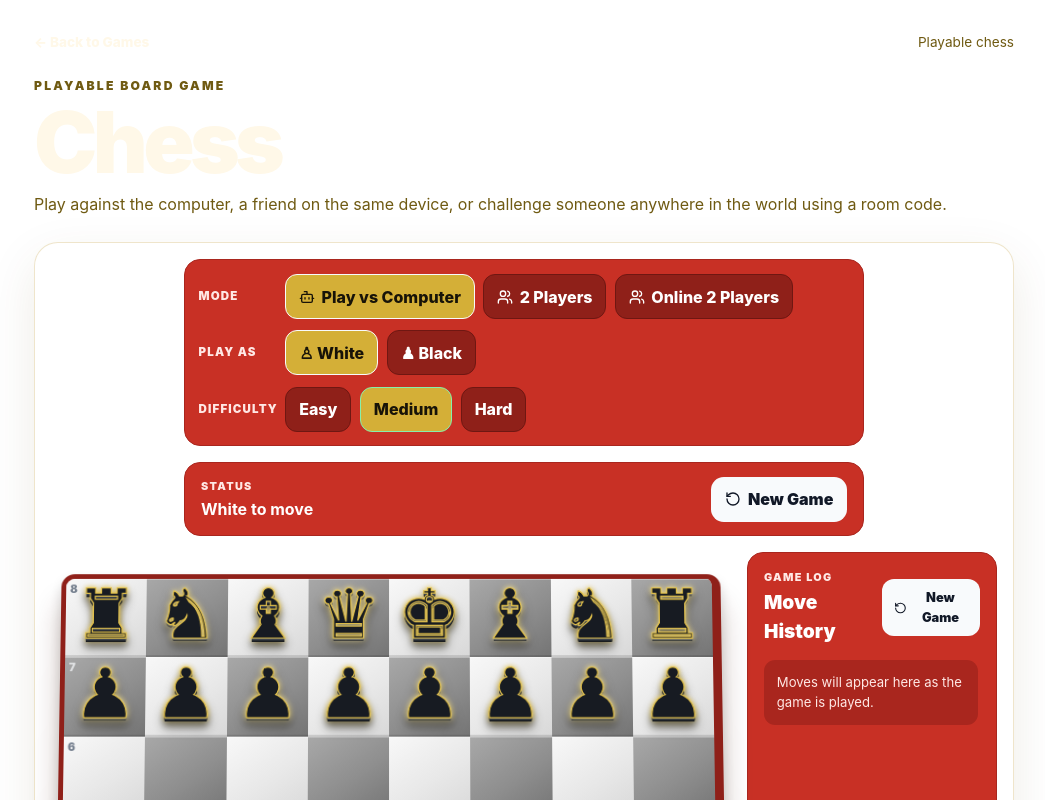
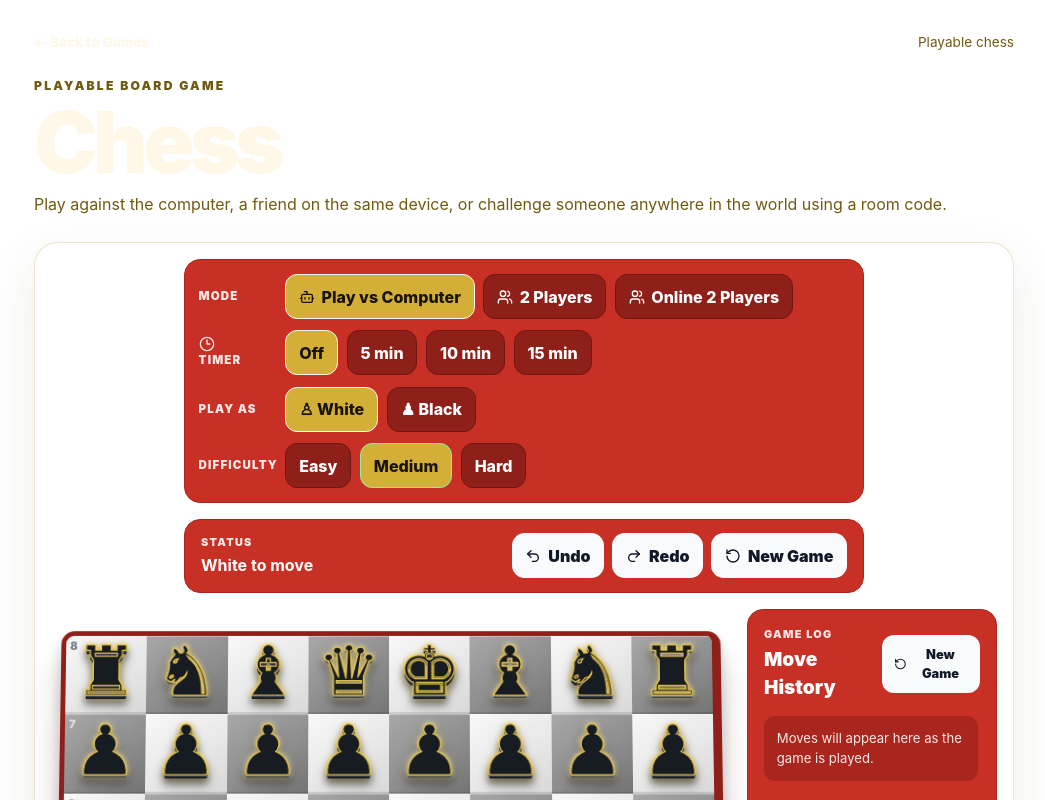
Before and after one commit to arunyadav-214/learning-website, a Next.js app: page /games/chess in a window 1280 px wide. Shown: the top 800 px of the page, without its empty margins (116-1161 px from the left). Built offline with nearby package versions, Linux system fonts and the light colour scheme.

Commit message:
Add synchronized undo redo and optional chess clocks

```diff
--- a/app/games/chess/page.tsx
+++ b/app/games/chess/page.tsx
@@ -1,7 +1,7 @@
 "use client";
 
 import { useEffect, useMemo, useRef, useState } from "react";
-import { Bot, RotateCcw, Users } from "lucide-react";
+import { Bot, Clock3, Redo2, RotateCcw, Undo2, Users } from "lucide-react";
 
 type Color = "w" | "b";
 type Kind = "p" | "r" | "n" | "b" | "q" | "k";
@@ -26,7 +26,7 @@ type HistoryEntry = {
 };
 
 
-type OnlineSnapshot = {
+type GamePosition = {
   board: Board;
   turn: Color;
   enPassant: number | null;
@@ -35,6 +35,16 @@ type OnlineSnapshot = {
   history: HistoryEntry[];
   whiteName?: string;
   blackName?: string;
+  timerMinutes?: number;
+  whiteTime?: number;
+  blackTime?: number;
+  timerUpdatedAt?: number | null;
+  timerStarted?: boolean;
+};
+
+type OnlineSnapshot = GamePosition & {
+  undoStack?: GamePosition[];
+  redoStack?: GamePosition[];
 };
 
 const ONLINE_PREFIX = "arun-chess-global-v1";
@@ -454,6 +464,14 @@ export default function ChessPage() {
   const [blackName,setBlackName]=useState("");
   const [onlineStatus,setOnlineStatus]=useState("Offline");
   const [opponentConnected,setOpponentConnected]=useState(false);
+  const [undoStack,setUndoStack]=useState<GamePosition[]>([]);
+  const [redoStack,setRedoStack]=useState<GamePosition[]>([]);
+  const [timerMinutes,setTimerMinutes]=useState(0);
+  const [whiteTime,setWhiteTime]=useState(0);
+  const [blackTime,setBlackTime]=useState(0);
+  const [timerUpdatedAt,setTimerUpdatedAt]=useState<number|null>(null);
+  const [timerStarted,setTimerStarted]=useState(false);
+  const [clockNow,setClockNow]=useState(()=>Date.now());
   const onlineClientsRef=useRef<any[]>([]);
   const seenMessagesRef=useRef(new Set<string>());
   const onlineRoomRef=useRef("");
@@ -467,6 +485,13 @@ export default function ChessPage() {
     rights:{wk:true,wq:true,bk:true,bq:true},
     lastMove:null,
     history:[],
+    timerMinutes:0,
+    whiteTime:0,
+    blackTime:0,
+    timerUpdatedAt:null,
+    timerStarted:false,
+    undoStack:[],
+    redoStack:[],
   });
 
   const computerColor:Color=humanColor==="w" ? "b" : "w";
@@ -482,7 +507,33 @@ export default function ChessPage() {
     : Array.from({length:64},(_,i)=>i);
   const onlineTurnBlocked=mode==="online" && (!onlineConnectedRef.current || !opponentConnectedRef.current || onlineColor!==turn);
 
-  const status=gameOver
+  function liveClockValues(now=Date.now()) {
+    let w=whiteTime;
+    let b=blackTime;
+    if (timerMinutes>0 && timerStarted && timerUpdatedAt) {
+      const elapsed=Math.max(0,Math.floor((now-timerUpdatedAt)/1000));
+      if (turn==="w") w=Math.max(0,w-elapsed);
+      else b=Math.max(0,b-elapsed);
+    }
+    return {w,b};
+  }
+
+  const liveClock=liveClockValues(clockNow);
+  const timedOut:Color|null=timerMinutes>0
+    ? liveClock.w<=0 ? "w" : liveClock.b<=0 ? "b" : null
+    : null;
+  const matchOver=gameOver || timedOut!==null;
+
+  function formatClock(total:number) {
+    const safe=Math.max(0,Math.floor(total));
+    const m=Math.floor(safe/60);
+    const s=safe%60;
+    return `${m}:${String(s).padStart(2,"0")}`;
+  }
+
+  const status=timedOut
+    ? `${timedOut==="w" ? "Black" : "White"} wins on time`
+    : gameOver
     ? inCheck
       ? `${turn==="w" ? "Black" : "White"} wins by checkmate`
       : "Draw by stalemate"
@@ -492,17 +543,88 @@ export default function ChessPage() {
         ? `${turn==="w" ? "White" : "Black"} is in check`
         : `${turn==="w" ? "White" : "Black"} to move`;
 
+  function normalizePosition(position:GamePosition):GamePosition {
+    const now=Date.now();
+    const minutes=position.timerMinutes ?? 0;
+    let w=position.whiteTime ?? minutes*60;
+    let b=position.blackTime ?? minutes*60;
+    if (minutes>0 && position.timerStarted && position.timerUpdatedAt) {
+      const elapsed=Math.max(0,Math.floor((now-position.timerUpdatedAt)/1000));
+      if (position.turn==="w") w=Math.max(0,w-elapsed);
+      else b=Math.max(0,b-elapsed);
+    }
+    return {...position,whiteTime:w,blackTime:b,timerUpdatedAt:minutes>0 && position.timerStarted ? now : null};
+  }
+
+  function positionFromState():GamePosition {
+    const clocks=liveClockValues();
+    return {
+      board,
+      turn,
+      enPassant,
+      rights,
+      lastMove,
+      history,
+      whiteName,
+      blackName,
+      timerMinutes,
+      whiteTime:clocks.w,
+      blackTime:clocks.b,
+      timerUpdatedAt:timerMinutes>0 && timerStarted ? Date.now() : null,
+      timerStarted,
+    };
+  }
+
   function applyOnlineSnapshot(snapshot:OnlineSnapshot) {
-    setBoard(snapshot.board);
-    setTurn(snapshot.turn);
-    setEnPassant(snapshot.enPassant);
-    setRights(snapshot.rights);
-    setLastMove(snapshot.lastMove);
-    setHistory(snapshot.history);
-    setWhiteName(snapshot.whiteName || "");
-    setBlackName(snapshot.blackName || "");
+    const normalized=normalizePosition(snapshot);
+    setBoard(normalized.board);
+    setTurn(normalized.turn);
+    setEnPassant(normalized.enPassant);
+    setRights(normalized.rights);
+    setLastMove(normalized.lastMove);
+    setHistory(normalized.history);
+    setWhiteName(normalized.whiteName || "");
+    setBlackName(normalized.blackName || "");
+    setTimerMinutes(normalized.timerMinutes ?? 0);
+    setWhiteTime(normalized.whiteTime ?? 0);
+    setBlackTime(normalized.blackTime ?? 0);
+    setTimerUpdatedAt(normalized.timerUpdatedAt ?? null);
+    setTimerStarted(Boolean(normalized.timerStarted));
+    setUndoStack((snapshot.undoStack || []).slice(-3));
+    setRedoStack((snapshot.redoStack || []).slice(-3));
     setSelected(null);
-    stateRef.current=snapshot;
+    stateRef.current={...normalized,undoStack:(snapshot.undoStack || []).slice(-3),redoStack:(snapshot.redoStack || []).slice(-3)};
+  }
+
+  function configureTimer(minutes:number) {
+    if (history.length>0 || (mode==="online" && !!roomCode)) return;
+    setTimerMinutes(minutes);
+    setWhiteTime(minutes*60);
+    setBlackTime(minutes*60);
+    setTimerUpdatedAt(null);
+    setTimerStarted(false);
+  }
+
+  function undoMove() {
+    if (!undoStack.length || thinking) return;
+    const current=positionFromState();
+    const previous=undoStack[undoStack.length-1];
+    const nextUndo=undoStack.slice(0,-1);
+    const nextRedo=[...redoStack,current].slice(-3);
+    const snapshot:OnlineSnapshot={...previous,undoStack:nextUndo,redoStack:nextRedo};
+    applyOnlineSnapshot(snapshot);
+    if (mode==="online") publishOnline({type:"state",snapshot},true,true);
+  }
+
+  function redoMove() {
+    if (!redoStack.length || thinking) return;
+    const current=positionFromState();
+    const next=redoStack[redoStack.length-1];
+    const nextRedo=redoStack.slice(0,-1);
+    const nextUndo=[...undoStack,current].slice(-3);
+    const snapshot:OnlineSnapshot={...next,undoStack:nextUndo,redoStack:nextRedo};
+    applyOnlineSnapshot(snapshot);
+    if (mode==="online") publishOnline({type:"state",snapshot},true,true);
   }
 
   function publishOnline(payload:any, important=true, persist=false) {
@@ -655,6 +777,13 @@ export default function ChessPage() {
       history:[],
       whiteName:playerName.trim() || whiteName || "Player 1",
       blackName:blackName,
+      timerMinutes,
+      whiteTime:timerMinutes*60,
+      blackTime:timerMinutes*60,
+      timerUpdatedAt:null,
+      timerStarted:false,
+      undoStack:[],
+      redoStack:[],
     };
     applyOnlineSnapshot(fresh);
     connectOnline(room,"host").catch(()=>setOnlineStatus("Could not connect to a global relay."));
@@ -680,6 +809,13 @@ export default function ChessPage() {
       history:[],
       whiteName:onlineRole==="host" ? (playerName.trim() || whiteName || "Player 1") : whiteName,
       blackName:onlineRole==="guest" ? (playerName.trim() || blackName || "Player 2") : blackName,
+      timerMinutes,
+      whiteTime:timerMinutes*60,
+      blackTime:timerMinutes*60,
+      timerUpdatedAt:null,
+      timerStarted:false,
+      undoStack:[],
+      redoStack:[],
     };
     applyOnlineSnapshot(fresh);
     setThinking(false);
@@ -689,11 +825,15 @@ export default function ChessPage() {
   }
 
   function commitMove(move:Move) {
+    const before=positionFromState();
+    const nextUndo=[...undoStack,before].slice(-3);
     const notation=moveNotation(board,move);
     const moveNumber=Math.floor(history.length/2)+1;
     const board2=applyMove(board,move);
     const rights2=nextRights(board,move,rights);
     const ep2=nextEnPassant(board,move);
+    const clocks=liveClockValues();
+    const now=Date.now();
 
     setBoard(board2);
     setRights(rights2);
@@ -704,6 +844,14 @@ export default function ChessPage() {
     setHistory(history2);
     setSelected(null);
     setTurn(turn2);
+    setUndoStack(nextUndo);
+    setRedoStack([]);
+    setWhiteTime(clocks.w);
+    setBlackTime(clocks.b);
+    if (timerMinutes>0) {
+      setTimerStarted(true);
+      setTimerUpdatedAt(now);
+    }
 
     const snapshot:OnlineSnapshot={
       board:board2,
@@ -714,13 +862,20 @@ export default function ChessPage() {
       history:history2,
       whiteName:whiteName || (onlineRole==="host" ? (playerName.trim() || "Player 1") : stateRef.current.whiteName),
       blackName:blackName || (onlineRole==="guest" ? (playerName.trim() || "Player 2") : stateRef.current.blackName),
+      timerMinutes,
+      whiteTime:clocks.w,
+      blackTime:clocks.b,
+      timerUpdatedAt:timerMinutes>0 ? now : null,
+      timerStarted:timerMinutes>0,
+      undoStack:nextUndo,
+      redoStack:[],
     };
     stateRef.current=snapshot;
     if (mode==="online") publishOnline({type:"move",snapshot},true,true);
   }
 
   function choose(square:number) {
-    if (gameOver || thinking || computerTurn || onlineTurnBlocked) return;
+    if (matchOver || thinking || computerTurn || onlineTurnBlocked) return;
     const piece=board[square];
 
     if (piece?.color===turn) {
@@ -736,8 +891,19 @@ export default function ChessPage() {
   }
 
   useEffect(()=>{
-    stateRef.current={board,turn,enPassant,rights,lastMove,history,whiteName,blackName};
-  },[board,turn,enPassant,rights,lastMove,history,whiteName,blackName]);
+    const clocks=liveClockValues();
+    stateRef.current={
+      board,turn,enPassant,rights,lastMove,history,whiteName,blackName,
+      timerMinutes,whiteTime:clocks.w,blackTime:clocks.b,timerUpdatedAt,timerStarted,
+      undoStack,redoStack
+    };
+  },[board,turn,enPassant,rights,lastMove,history,whiteName,blackName,timerMinutes,whiteTime,blackTime,timerUpdatedAt,timerStarted,undoStack,redoStack]);
+
+  useEffect(()=>{
+    if (timerMinutes<=0 || !timerStarted || matchOver) return;
+    const id=window.setInterval(()=>setClockNow(Date.now()),250);
+    return ()=>window.clearInterval(id);
+  },[timerMinutes,timerStarted,matchOver,turn]);
 
   useEffect(()=>()=>disconnectOnline(),[]);
 
@@ -758,6 +924,10 @@ export default function ChessPage() {
       const rights2=nextRights(board,move,rights);
       const ep2=nextEnPassant(board,move);
 
+      const before=positionFromState();
+      const nextUndo=[...undoStack,before].slice(-3);
+      const clocks=liveClockValues();
+      const now=Date.now();
       setBoard(board2);
       setRights(rights2);
       setEnPassant(ep2);
@@ -765,6 +935,14 @@ export default function ChessPage() {
       setHistory(prev=>[...prev,{number:moveNumber,color:computerColor,notation}]);
       setSelected(null);
       setTurn(other(computerColor));
+      setUndoStack(nextUndo);
+      setRedoStack([]);
+      setWhiteTime(clocks.w);
+      setBlackTime(clocks.b);
+      if (timerMinutes>0) {
+        setTimerStarted(true);
+        setTimerUpdatedAt(now);
+      }
       setThinking(false);
     },550);
 
@@ -807,6 +985,21 @@ export default function ChessPage() {
               >
                 <Users className="h-4 w-4" /> Online 2 Players
               </button>
+            </div>
+
+            <div className="chess-option-row">
+              <span><Clock3 className="h-4 w-4" /> Timer</span>
+              {[0,5,10,15].map(minutes=>(
+                <button
+                  key={minutes}
+                  className={timerMinutes===minutes ? "active" : ""}
+                  disabled={history.length>0 || (mode==="online" && !!roomCode)}
+                  onClick={()=>configureTimer(minutes)}
+                  title={history.length>0 ? "Start a new game to change the timer." : ""}
+                >
+                  {minutes===0 ? "Off" : `${minutes} min`}
+                </button>
+              ))}
             </div>
 
             {mode==="online" && (
@@ -950,7 +1143,27 @@ export default function ChessPage() {
               <span>Status</span>
               <strong>{status}</strong>
             </div>
-            <button onClick={()=>reset()}><RotateCcw className="h-4 w-4" /> New Game</button>
+
+            {timerMinutes>0 && (
+              <div className="flex flex-wrap items-center gap-2" aria-label="Chess clocks">
+                <div className={`rounded-xl px-3 py-2 font-black ${turn==="w" && timerStarted && !matchOver ? "bg-white text-black" : "bg-black/15 text-white"}`}>
+                  ♔ {whiteName || "White"} · {formatClock(liveClock.w)}
+                </div>
+                <div className={`rounded-xl px-3 py-2 font-black ${turn==="b" && timerStarted && !matchOver ? "bg-white text-black" : "bg-black/15 text-white"}`}>
+                  ♚ {blackName || "Black"} · {formatClock(liveClock.b)}
+                </div>
+              </div>
+            )}
+
+            <div className="flex flex-wrap gap-2">
+              <button onClick={undoMove} disabled={!undoStack.length || thinking} title="Undo up to 3 moves">
+                <Undo2 className="h-4 w-4" /> Undo
+              </button>
+              <button onClick={redoMove} disabled={!redoStack.length || thinking} title="Redo an undone move">
+                <Redo2 className="h-4 w-4" /> Redo
+              </button>
+              <button onClick={()=>reset()}><RotateCcw className="h-4 w-4" /> New Game</button>
+            </div>
           </div>
 
           <div className="chess-game-layout">
@@ -991,9 +1204,9 @@ export default function ChessPage() {
               );
             })}
 
-            {gameOver && (
+            {matchOver && (
               <div className="chess-overlay">
-                <h2>{inCheck ? "Checkmate" : "Stalemate"}</h2>
+                <h2>{timedOut ? "Time" : inCheck ? "Checkmate" : "Stalemate"}</h2>
                 <p>{status}</p>
                 <button onClick={()=>reset()}>Play Again</button>
               </div>
@@ -1033,7 +1246,7 @@ export default function ChessPage() {
           </div>
 
           <div className="chess-help">
-            <strong>Game modes:</strong> Play against the computer, use local 2-player mode, or host an online room and give the room code to a friend anywhere in the world. Castling, en passant, check, checkmate, stalemate, and automatic queen promotion are supported.
+            <strong>Game modes:</strong> Play against the computer, use local 2-player mode, or host an online room and give the room code to a friend anywhere in the world. Castling, en passant, check, checkmate, stalemate, automatic queen promotion, optional chess clocks, and up to three-step Undo/Redo are supported.
           </div>
         </section>
       </div>
```
